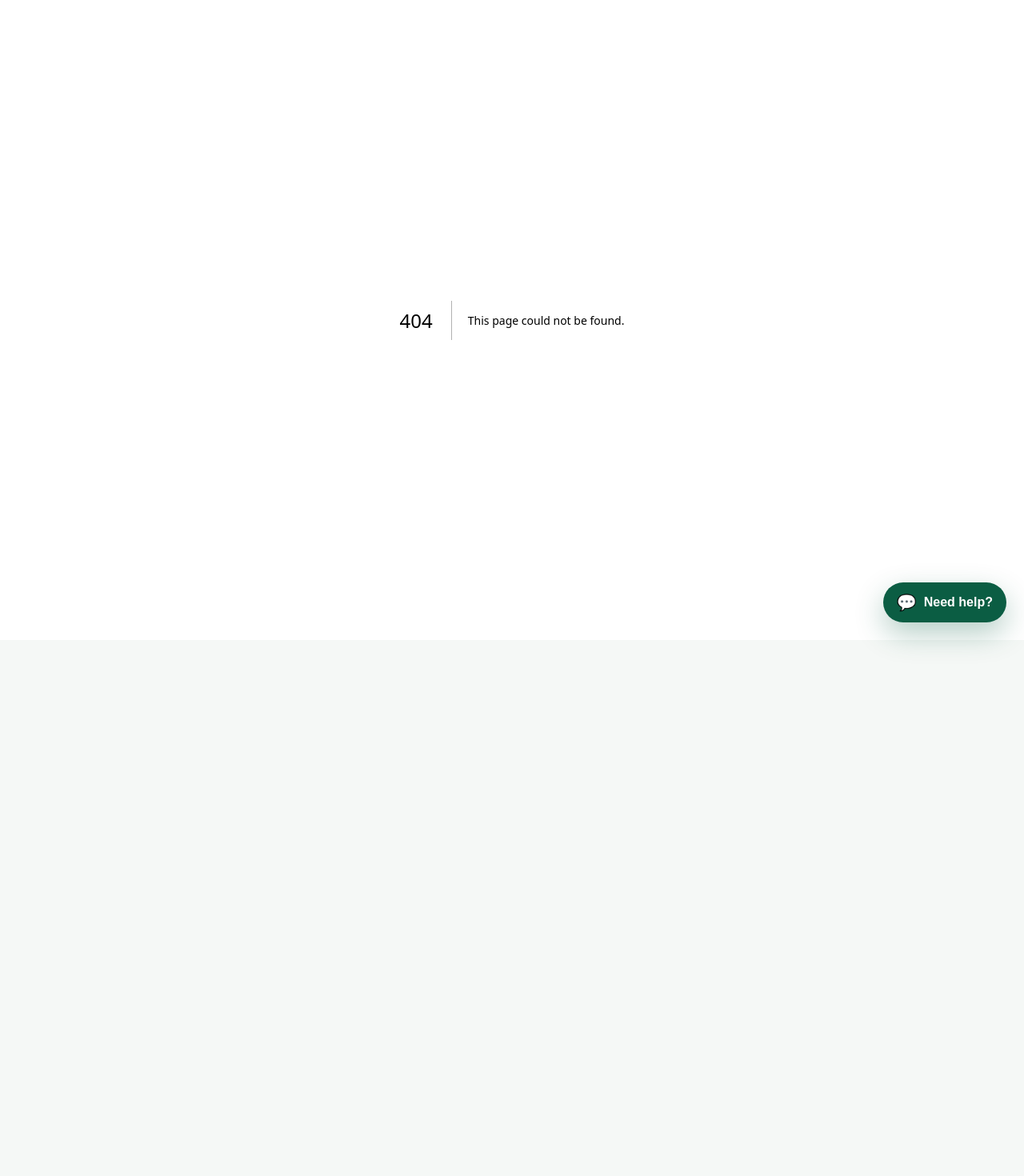
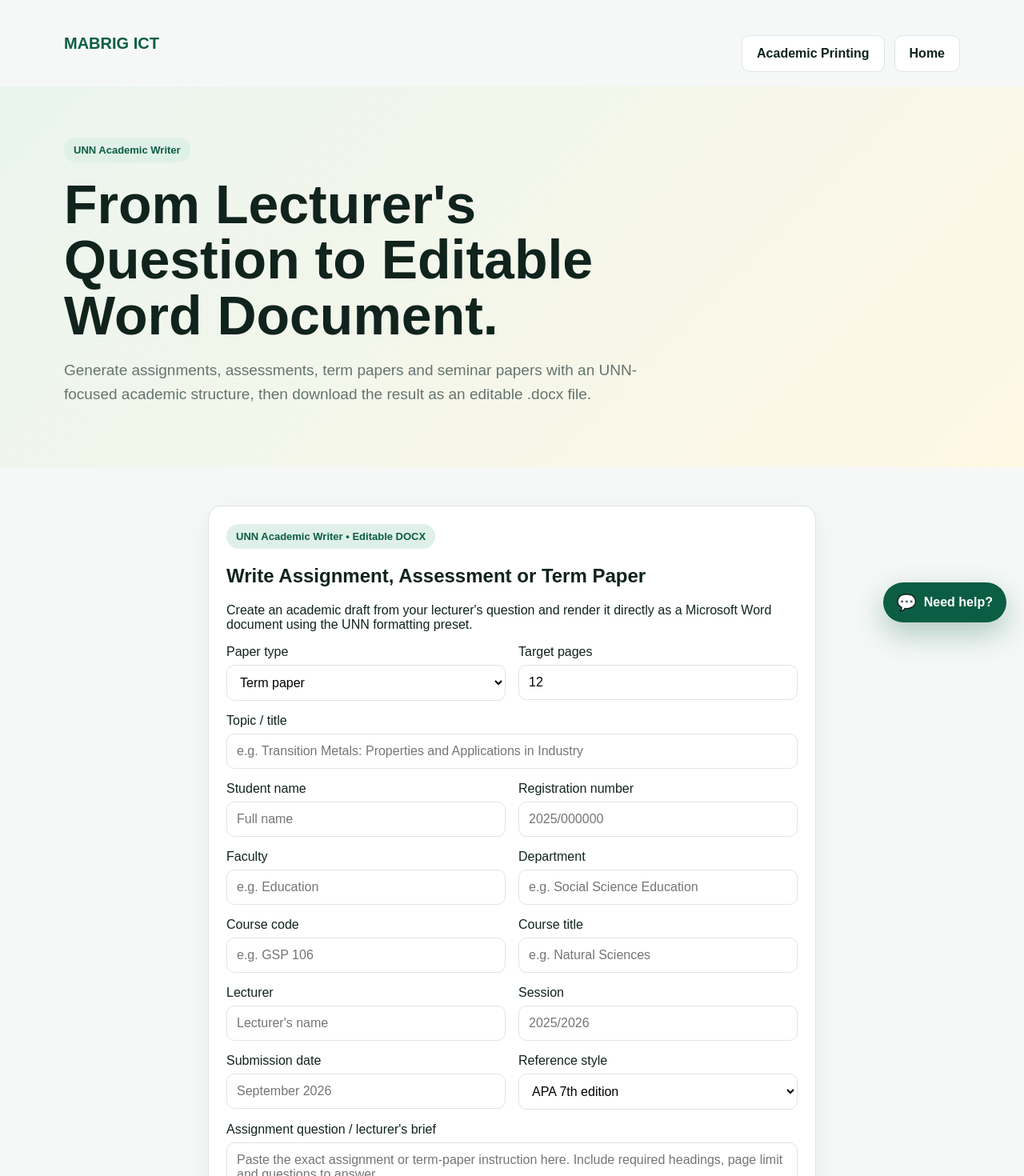
Before and after one commit to mabrig1/mabrig-academic-assistance, a Next.js app: page /academic-writer in a window 1280 px wide. Before the commit this address had no page. Shown: the top 1470 px of the page at 80% size. Before the commit the page ends 800 px from the top, so only its background shows below. Built offline with nearby package versions, Linux system fonts and the light colour scheme.

Commit message:
Add academic writer page

```diff
--- /dev/null
+++ b/app/academic-writer/page.tsx
@@ -0,0 +1,27 @@
+import Link from "next/link";
+import AcademicWriterForm from "../components/AcademicWriterForm";
+
+export default function AcademicWriterPage() {
+  return <>
+    <header className="container nav">
+      <Link className="brand" href="/">MABRIG ICT</Link>
+      <div className="actions">
+        <Link className="btn secondary" href="/academic-printing">Academic Printing</Link>
+        <Link className="btn secondary" href="/">Home</Link>
+      </div>
+    </header>
+    <main>
+      <section className="hero compact-hero">
+        <div className="container">
+          <span className="badge">UNN Academic Writer</span>
+          <h1>From Lecturer's Question to Editable Word Document.</h1>
+          <p className="lead">Generate assignments, assessments, term papers and seminar papers with an UNN-focused academic structure, then download the result as an editable .docx file.</p>
+        </div>
+      </section>
+      <section className="section">
+        <div className="container order"><AcademicWriterForm /></div>
+      </section>
+    </main>
+    <footer className="footer"><div className="container">Mabrig ICT & Academic Assistance • UNN Academic Writer</div></footer>
+  </>;
+}
```
